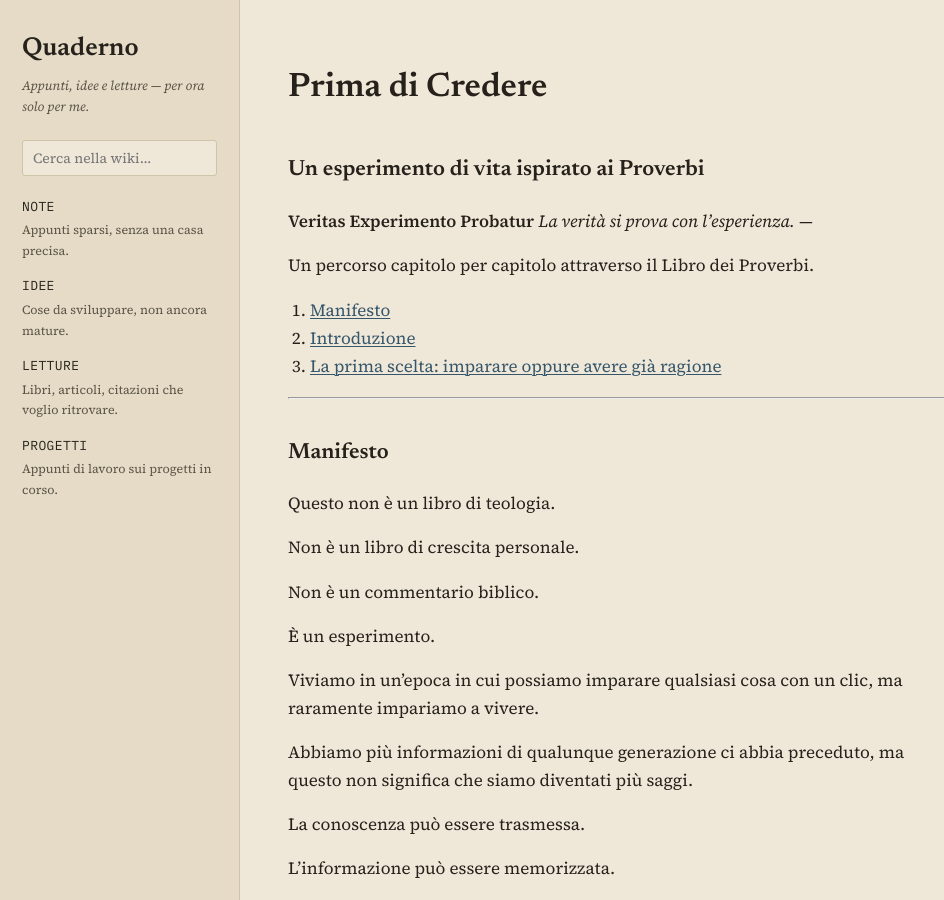
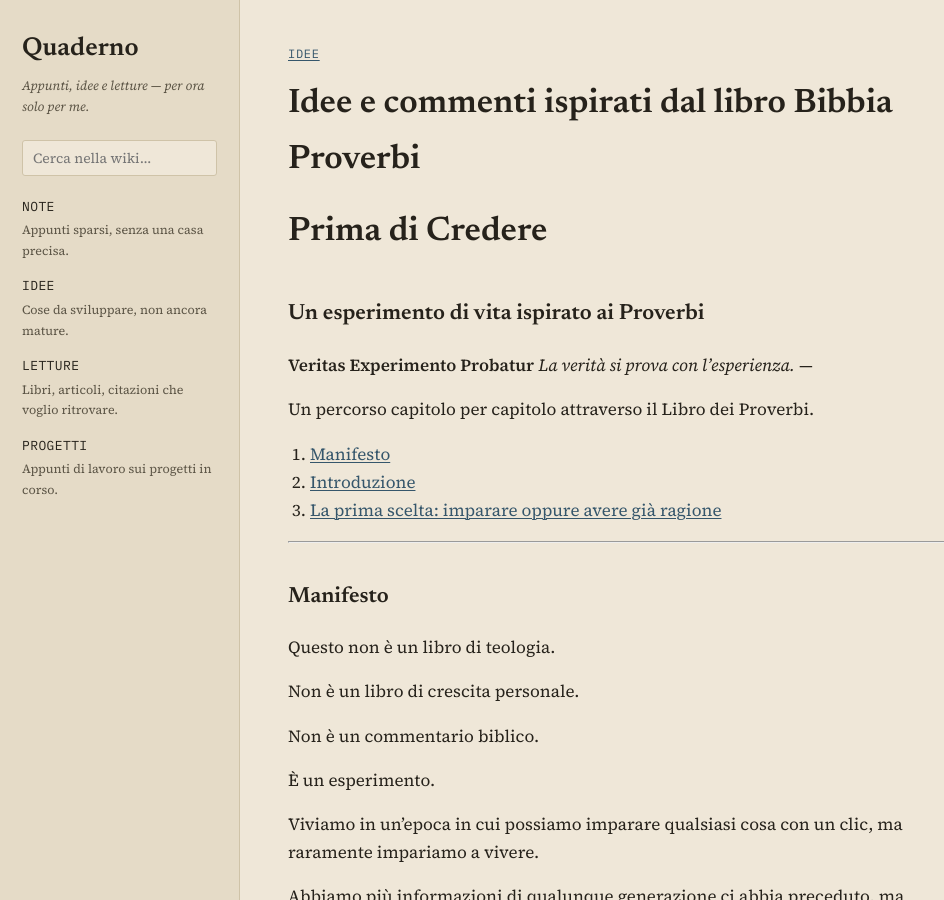
Before and after one commit to Vicknopf11/filoclastos-wiki, a Jekyll site: the page built from idee/Proverbi.md, in a window 1280 px wide and 900 px high. Shown: the whole window, without its empty margins (0-944 px from the left). Built offline with Jekyll 4.4.1, drawn with Linux system fonts in a browser that asks for light colours.

Commit message:
Fix title formatting in Proverbi.md

```diff
--- a/idee/Proverbi.md
+++ b/idee/Proverbi.md
@@ -1,5 +1,5 @@
 ---
-title: "Idee e commenti ispirati dal libro Bibbia "Proverbi" "
+title: "Idee e commenti ispirati dal libro Bibbia Proverbi"
 categoria: idee
 sommario: "Basato sul libro Proverbi della Bibbia"
 ---
```
